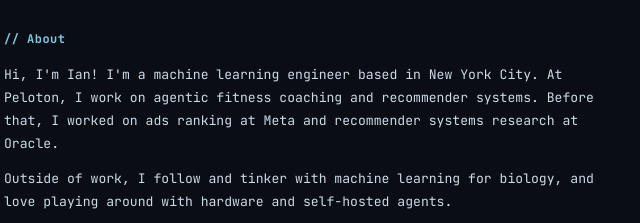
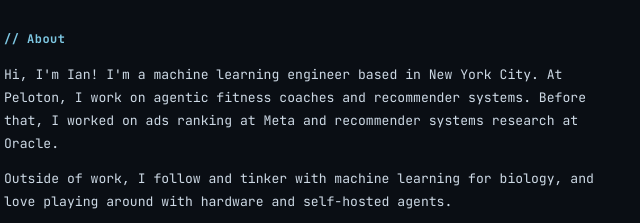
Before and after one commit to ian-hanus/personal-website, a plain HTML site: page index.html in a window 1280 px wide. Shown: the part 186-409 px from the top of the page, 326-966 px from the left. Drawn offline with Linux system fonts and the light colour scheme.

Commit message:
Say agentic fitness coaches
Co-Authored-By: Claude Opus 5.5 <noreply@anthropic.com>
Claude-Session: https://claude.ai/code/session_01WgV4fg7Zn21oyoBiq2NvcH

```diff
--- a/index.html
+++ b/index.html
@@ -27,7 +27,7 @@
 
   <section id="about">
     <h2>// About</h2>
-    <p>Hi, I'm Ian! I'm a machine learning engineer based in New York City. At Peloton, I work on agentic fitness coaching and recommender systems. Before that, I worked on ads ranking at Meta and recommender systems research at Oracle.</p>
+    <p>Hi, I'm Ian! I'm a machine learning engineer based in New York City. At Peloton, I work on agentic fitness coaches and recommender systems. Before that, I worked on ads ranking at Meta and recommender systems research at Oracle.</p>
     <p>Outside of work, I follow and tinker with machine learning for biology, and love playing around with hardware and self-hosted agents.</p>
     <p>I'm happiest when I'm learning something new, and there's nothing I enjoy more than hearing people talk about work they're passionate about. If that sounds like you, reach out!</p>
   </section>
```
